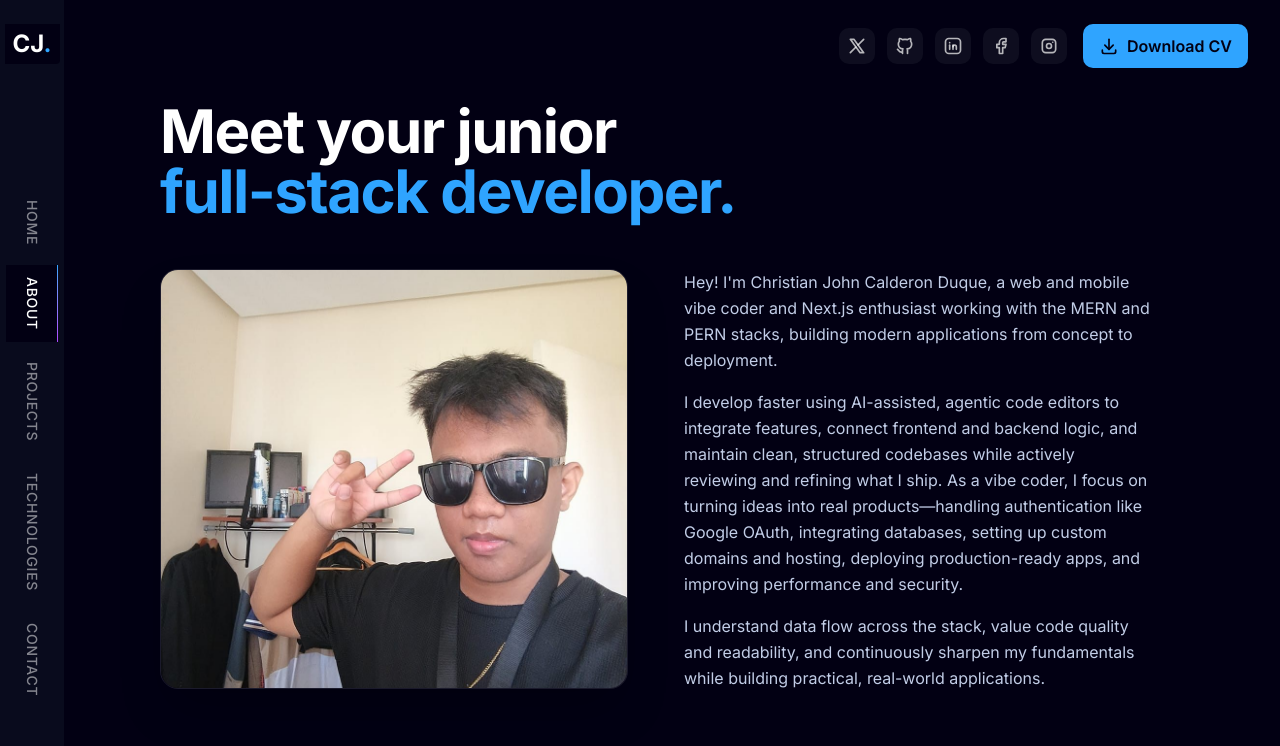
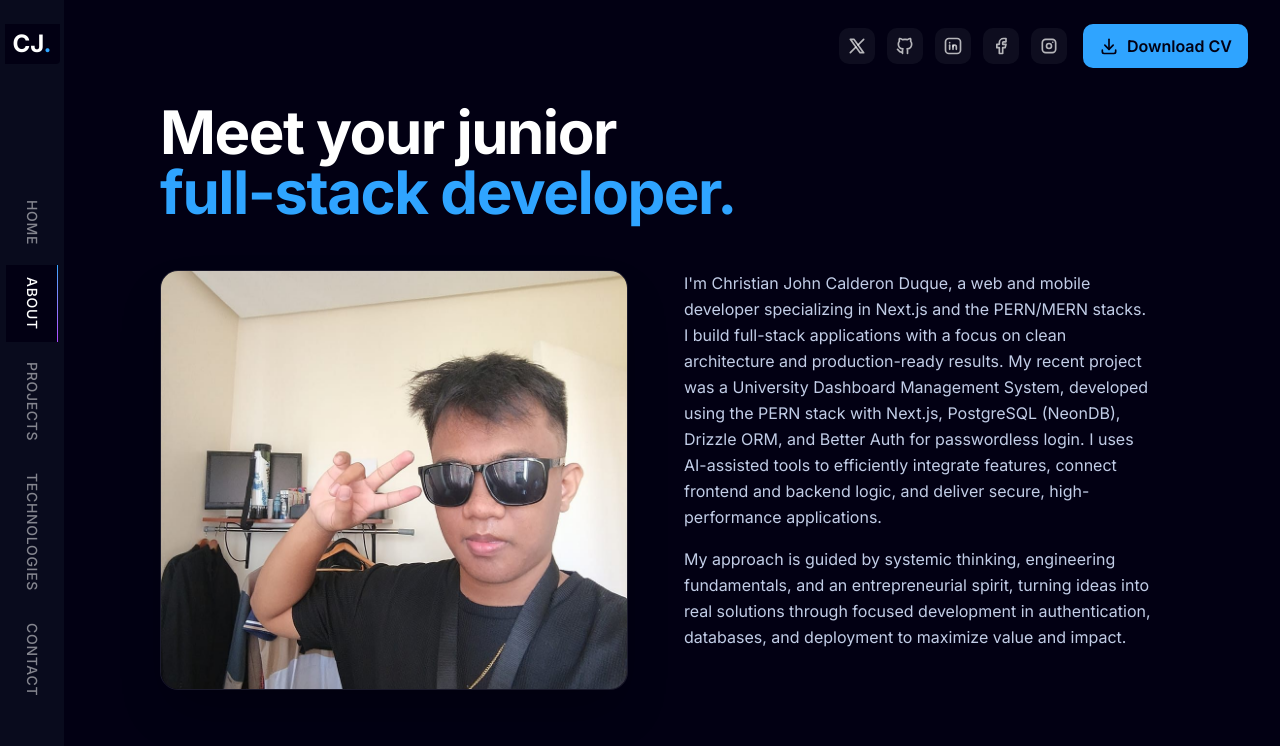
Before and after one commit to CJBLACK24/cjblack.dev-minimalistic-portfolio, a Next.js app: page /about in a window 1280 px wide. Shown: the top 746 px of the page. Built offline with nearby package versions, Linux system fonts and the light colour scheme.

Commit message:
Enhancement of updated CV & revision about section description

```diff
--- a/app/about/page.tsx
+++ b/app/about/page.tsx
@@ -496,24 +496,10 @@ export default function AboutPage() {
               variants={contentVariants}
             >
               <motion.p variants={textItemVariants}>
-                Hey! I&apos;m Christian John Calderon Duque, a web and mobile
-                vibe coder and Next.js enthusiast working with the MERN and PERN
-                stacks, building modern applications from concept to deployment.
+                I&apos;m Christian John Calderon Duque, a web and mobile developer specializing in Next.js and the PERN/MERN stacks. I build full-stack applications with a focus on clean architecture and production-ready results. My recent project was a University Dashboard Management System, developed using the PERN stack with Next.js, PostgreSQL (NeonDB), Drizzle ORM, and Better Auth for passwordless login. I uses AI-assisted tools to efficiently integrate features, connect frontend and backend logic, and deliver secure, high-performance applications.
               </motion.p>
               <motion.p variants={textItemVariants}>
-                I develop faster using AI-assisted, agentic code editors to
-                integrate features, connect frontend and backend logic, and
-                maintain clean, structured codebases while actively reviewing
-                and refining what I ship. As a vibe coder, I focus on turning
-                ideas into real products—handling authentication like Google
-                OAuth, integrating databases, setting up custom domains and
-                hosting, deploying production-ready apps, and improving
-                performance and security.
-              </motion.p>
-              <motion.p variants={textItemVariants}>
-                I understand data flow across the stack, value code quality and
-                readability, and continuously sharpen my fundamentals while
-                building practical, real-world applications.
+                My approach is guided by systemic thinking, engineering fundamentals, and an entrepreneurial spirit, turning ideas into real solutions through focused development in authentication, databases, and deployment to maximize value and impact.
               </motion.p>
             </motion.div>
           </motion.article>
```
Also changed, not shown: 2 other files (tests, documents, lock files or other folders).
